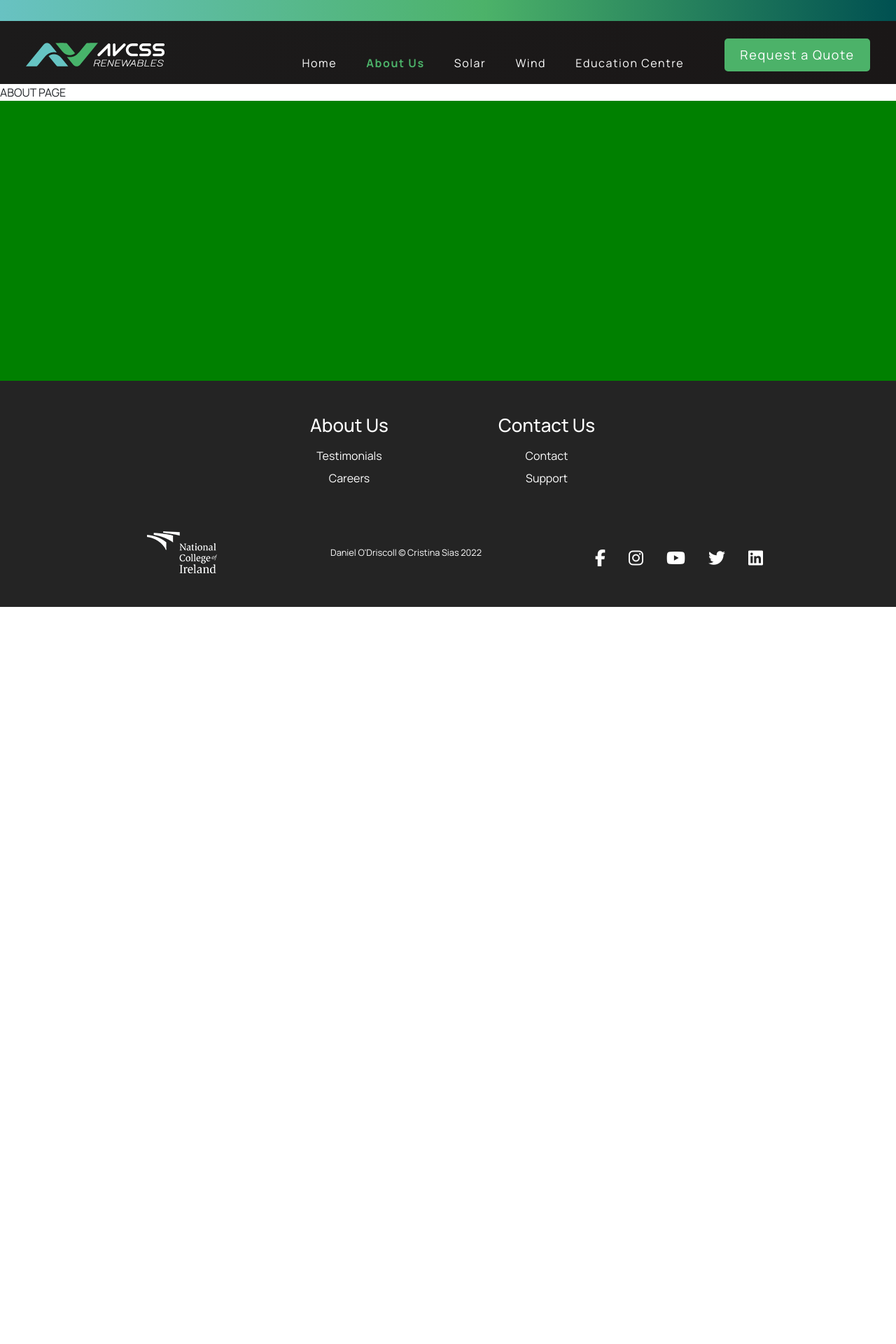
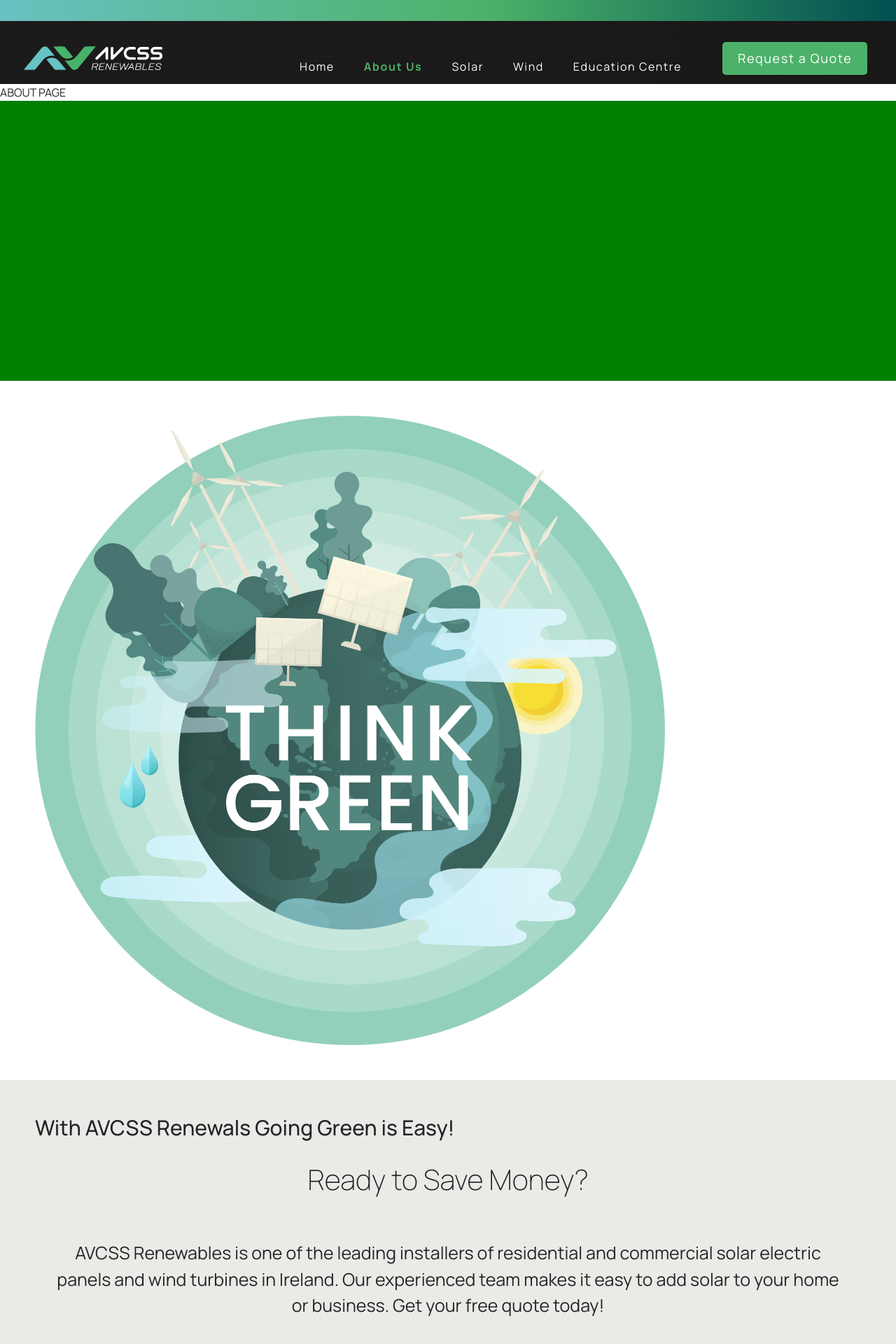
Before and after one commit to CristinaSiasA/AVCSS, a React (Create React App) app: page /about in a window 1280 px wide. Shown: the top 1920 px of the page at 70% size. Before the commit the page ends 867 px from the top, so only its background shows below. Built offline with nearby package versions, Linux system fonts and the light colour scheme.

Commit message:
mobile menu fixed

```diff
--- a/src/components/about/index.jsx
+++ b/src/components/about/index.jsx
@@ -1,11 +1,14 @@
 import './Banner'
 import './about.css'
 import Banner from "./Banner";
+import GoGreenSection from "../home/GoGreenSection";
 
 export default function AboutComponents() {
     return (
         <>
             <Banner/>
+            <GoGreenSection/>
+            <Banner/>
         </>
     )
 
--- a/src/components/common/BasicSection.jsx
+++ b/src/components/common/BasicSection.jsx
@@ -1,24 +1,28 @@
 import React from 'react';
-import {Button} from './Button'
-import { Link } from 'react-router-dom';
+import NewButton from "./NewButton";
+import './basicSection.css'
 
 
-function BasicSection({src,title,text,path,subtitle}) {
+function BasicSection({src, title, text, url, subtitle,buttonStyle,children}) {
     return (
-            <div className='section__container'>
-                <div>
-                    <img className='section_image'
+        <div className='className="container"'>
+            <div  className='section_image'>
+                <img className="main_image"
                      alt='ImageSection'
                      src={src}
                 />
+            </div>
                 <div className='section_content'>
                     <h5 className='section_subtitle'>{title}</h5>
                     <h1 className='section_title'>{subtitle}</h1>
                     <p className="section_text">{text}</p>
-                        <Link className='Call_to_Action' to={path}>{Button} </Link>
+                    <div>
+                        <NewButton buttonStyle={buttonStyle} url={url} children={children}/>
                     </div>
                 </div>
+
         </div>
     );
 }
+
 export default BasicSection;
--- a/src/components/common/Button.jsx
+++ b/src/components/common/Button.jsx
@@ -12,7 +12,8 @@ export const Button = ({
                            type,
                            onClick,
                            buttonStyle,
-                           buttonSize
+                           buttonSize,
+
                        }) => {
     const checkButtonStyle = STYLES.includes(buttonStyle)
         ? buttonStyle
@@ -21,7 +22,7 @@ export const Button = ({
     const checkButtonSize = SIZES.includes(buttonSize) ? buttonSize : SIZES[0];
 
     return (
-        <Link to={'/quote'} className='btn-mobile'>
+        <Link to={"/quote"} className='btn-mobile'>
             <button
                 className={`btn ${checkButtonStyle} ${checkButtonSize}`}
                 onClick={onClick}
--- a/src/components/common/Navbar.jsx
+++ b/src/components/common/Navbar.jsx
@@ -2,7 +2,7 @@ import React, {useState, useEffect} from 'react'
 import {Link, useLocation} from 'react-router-dom'
 import "./navbar.css"
 import logo from '../../assets/images/logo.png'
-import { Button } from './Button';
+import NewButton from './NewButton';
 
 function MainMenu() {
     const [click, setClick] = useState(false);
@@ -73,7 +73,7 @@ function MainMenu() {
                             </Link>
                         </li>
                     </ul>
-                    {button && <Button buttonStyle='btn--primary' >Request a Quote</Button>}
+                    <NewButton buttonStyle='my-btn my-btn--primary my-btn--medium' url={'/quote'}>Request a Quote</NewButton>}
                 </div>
             </nav>
         </>
--- /dev/null
+++ b/src/components/common/NewButton.jsx
@@ -0,0 +1,13 @@
+import React from 'react';
+import './button.css';
+
+
+const NewButton = ({buttonStyle, children,url}) => {
+    return (
+        <a href={url} className={`my-btn ${buttonStyle}`}>
+            {children}
+        </a>
+    );
+};
+
+export default NewButton;
--- a/src/components/common/basicSection.css
+++ b/src/components/common/basicSection.css
@@ -1,5 +1,38 @@
-.section__container{
-    height: 100vh;
+.section_container{
+    height: 100%;
+    width: 100%;
     display: flex;
-    background-color: #4cb269;
+    align-items: stretch;
+    padding: 20px;
+    background-color: #68c2c2;
 }
+
+.section_image{
+    width:1000px;
+    padding: 50px;
+}
+.main_image{
+    width: 100%;
+}
+
+.section_content{
+    padding: 50px;
+    background-color: var(--custom-light-gray);
+    margin:auto;
+}
+.section_content h5{
+    font-size: 30px;
+}
+.section_content h1{
+    font-size: 40px!important;
+}
+.section_content p{
+    font-size: 25px;
+    padding: 30px;
+    text-align: center;
+}
+.section_content div{
+    text-align: center;
+    margin-top: 50px;
+
+}
--- a/src/components/common/button.css
+++ b/src/components/common/button.css
@@ -1,16 +1,15 @@
 
-.btn {
+.my-btn {
     padding: 8px 20px;
     border-radius: 2px;
     outline: none;
     border: none;
     cursor: pointer;
     color: #242424;
-
-
+    white-space: nowrap;
 }
 
-.btn--primary {
+.my-btn--primary {
     background-color: var(--custom-primary);
     color: #ffffff;
     border: 2px solid var(--custom-primary);
@@ -18,7 +17,7 @@
 
 }
 
-.btn--secondary {
+.my-btn--secondary {
     background-color: var(--custom-secondary);
     color: #ffffff;
     border: 2px solid var(--custom-secondary);
@@ -26,7 +25,7 @@
 
 }
 
-.btn--outline {
+.my-btn--outline {
     background-color: transparent;
     color: var(--custom-primary);
     padding: 8px 20px;
@@ -36,33 +35,36 @@
 
 }
 
-.btn--outline--white {
+.my-btn--outline--white {
     background-color: transparent;
     color: white;
     padding: 8px 20px;
     border: 2px solid white;
     transition: all 0.3s ease-out;
     letter-spacing: .1rem;
-
 }
 
-.btn--medium {
+.my-btn--medium {
     padding: 8px 20px;
     font-size: 18px;
     border-radius: 5px;
 }
 
-.btn--large {
+.my-btn--large {
     padding: 12px 26px;
     font-size: 20px;
     border-radius: 5px;
 
 }
 
-.btn--large:hover,
-.btn--medium:hover {
+.my-btn--large:hover,
+.my-btn--medium:hover {
     transition: all 0.3s ease-out;
     background: transparent;
     color: #fff;
     transition-duration: 250ms;
+    text-decoration: none;
 }
+.no-display{
+    display: none;
+}
--- a/src/components/common/navbar.css
+++ b/src/components/common/navbar.css
@@ -18,7 +18,6 @@
     align-items: center;
     height: 90px;
     max-width: 1500px;
-    padding-bottom:  10px;
 }
 
 .navbar-logo {
@@ -89,13 +88,13 @@
         display: flex;
         flex-direction: column;
         width: 100%;
-        height: 90vh;
+        height: 110vh;
         position: absolute;
-        top: 80px;
+        top: 90px;
         left: -100%;
         opacity: 1;
         transition: all 0.5s ease;
-        justify-content: flex-start;
+
     }
 
     .nav-menu.active {
@@ -151,7 +150,6 @@
         padding: 14px 20px;
         border: 2px solid var(--custom-primary);
         transition: all 0.3s ease-out;
-        align-items: center;
     }
 
     .nav-links-mobile:hover {
--- a/src/components/home/GoGreenSection.jsx
+++ b/src/components/home/GoGreenSection.jsx
@@ -2,21 +2,22 @@ import React from 'react';
 import './goGreenSection.css';
 import BasicSection from '../common/BasicSection';
 import PlanetImage from '../../assets/images/planet.png'
+import Container from 'react-bootstrap/Container';
 
 
 function GoGreenSection() {
     return (
-        <div>
+        <div className="Container-GoGreen">
             <BasicSection
                 src={PlanetImage}
                 subtitle={'Ready to Save Money?'}
                 title={'With AVCSS Renewals Going Green is Easy!'}
-                text={'AVCSS Renewables is one of the leading installers of residential and commercial solar electric' +
-                'panels and wind turbines in Ireland. From tax credit assistance to easy financing, ' +
-                'our experienced team of pros makes it easy to add solar to your home or business.' +
-                'Get your free quote today!'}
-            >
-            </BasicSection>
+                text={'AVCSS Renewables is one of the leading installers of residential and commercial solar electric panels and wind turbines in Ireland. Our experienced team makes it easy to add solar to your home or business. Get your free quote today!'}
+                children= "Contact Us Now >"
+                buttonStyle={"btn--secondary btn--large buttons"}
+                url={"/education"}
+            />
+
 
         </div>
     );
--- a/src/components/home/SubscribeSection.jsx
+++ b/src/components/home/SubscribeSection.jsx
@@ -1,4 +1,3 @@
-import {Button} from "../common/Button";
 import React from "react";
 import './subscribeSection.css'
 
@@ -19,7 +18,7 @@ function SubscribeSection (){
                 type='email'
                 placeholder='Your Email'
             />
-          <Button buttonStyle='btn--outline--white'>Subscribe</Button>
+            <button type="submit" className="btn btn-outline-light btn-lg">Subscribe</button>
         </form>
     </div>
 </section>
--- a/src/components/home/heroSection.css
+++ b/src/components/home/heroSection.css
@@ -49,7 +49,7 @@ video {
     z-index:5;
 }
 
-.hero_buttons .btn {
+.hero_buttons .my-btn {
     margin: 6px;
 }
 
```
Lines whose indentation alone changed are shown as unchanged.
